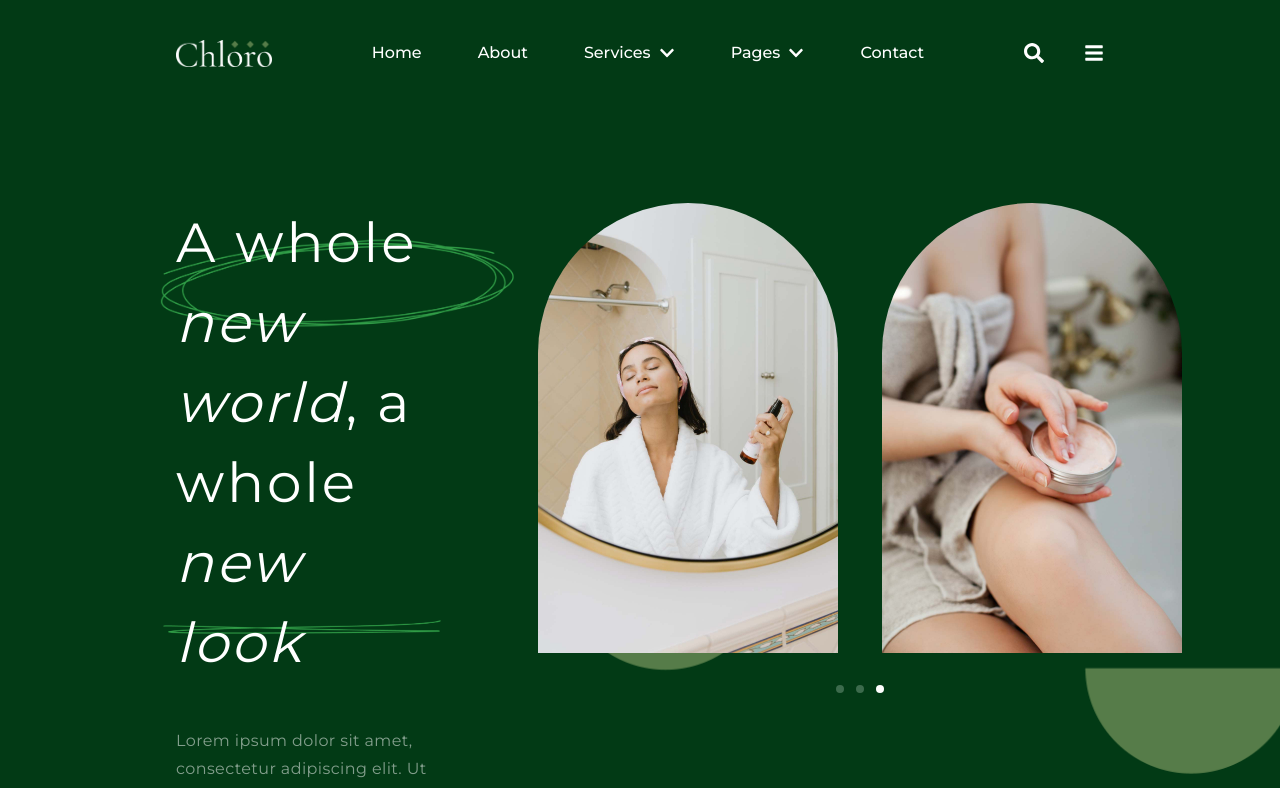
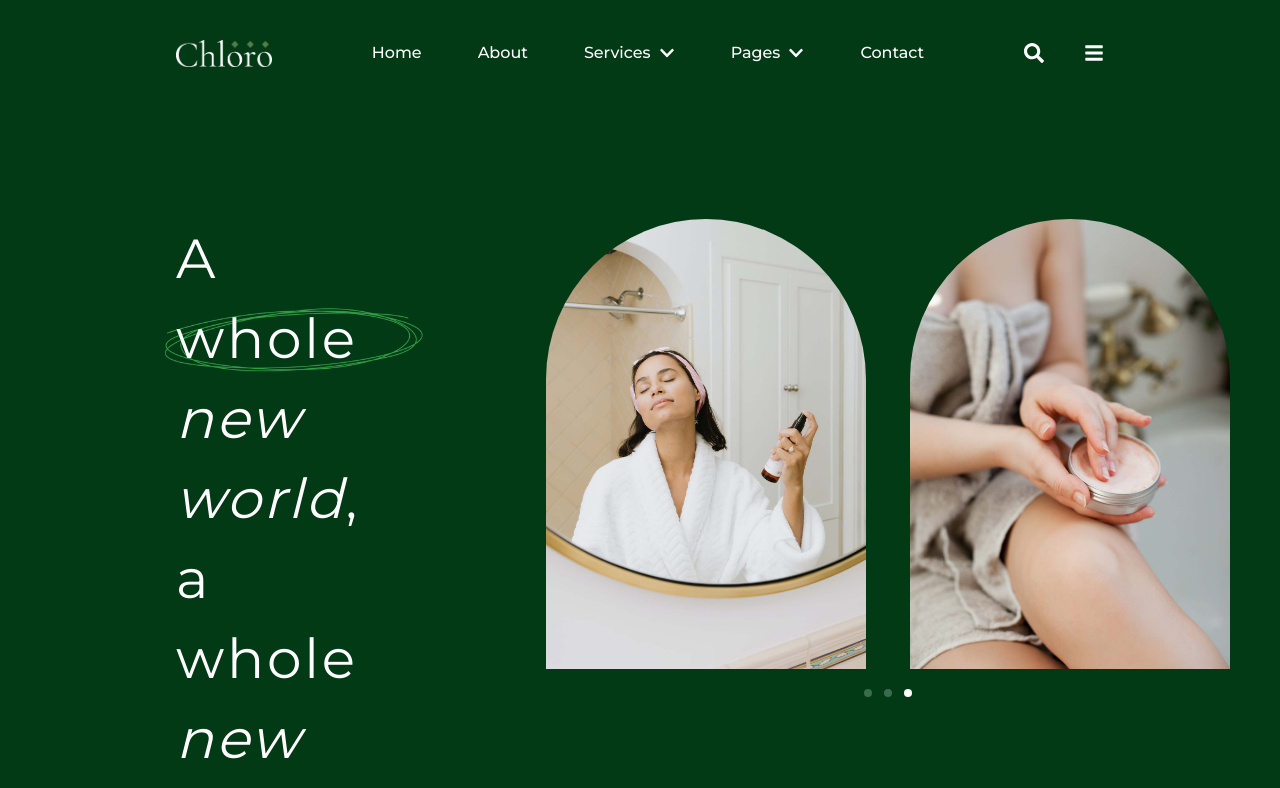
Before and after one commit to Aradhya-005/chloro, a Next.js app: page / in a window 1280 px wide. Shown: the top 788 px of the page. Built offline with nearby package versions, Linux system fonts and the light colour scheme.

Commit message:
fixing the carousel

```diff
--- a/src/components/HeroCarousel.js
+++ b/src/components/HeroCarousel.js
@@ -37,9 +37,9 @@ export default function HeroCarousel() {
 
   return (
     <>
-      <div className="relative w-full max-w-3xl mx-auto">
+      <div className="relative w-full max-w-3xl mx-auto ">
         {/* Carousel container */}
-        <div className="overflow-hidden h-[650px]">
+        <div className="overflow-hidden h-[450px] ">
           <div
             className="flex transition-transform duration-500 ease-in-out"
             style={{
@@ -49,10 +49,10 @@ export default function HeroCarousel() {
             {imageGroups.map((group, groupIndex) => (
               <div
                 key={groupIndex}
-                className="min-w-full flex mb-4 gap-11 justify-center"
+                className="min-w-full flex  gap-11 justify-center"
               >
                 {group.map((image, imgIndex) => (
-                  <div key={imgIndex} className="relative w-[300px] h-[450px]">
+                  <div key={imgIndex} className="relative w-[320px] h-[450px]">
                     <Image
                       src={image}
                       alt={`Slide image ${imgIndex + 1}`}
@@ -68,7 +68,7 @@ export default function HeroCarousel() {
         </div>
 
         {/* Dot indicators */}
-        <div className="absolute bottom-40 left-1/2 transform -translate-x-1/2 flex space-x-3">
+        <div className="absolute -bottom-7 left-1/2 transform -translate-x-1/2 flex space-x-3 ">
           {imageGroups.map((_, index) => (
             <button
               key={index}
--- a/src/components/HeroSection.js
+++ b/src/components/HeroSection.js
@@ -8,17 +8,10 @@ import Image from "next/image";
 function HeroSection() {
   return (
     <>
-      <section className="relative flex flex-row bg-[#023A15] h-screen pl-44 pt-24 justify-between gap-12 z-0">
+      <section className="relative flex flex-row bg-[#023A15] px-44  h-[90vh] w-full pt-28">
         {/* Background Image Div */}
-        <div className="max-w-[535px] h-screen">
-          <div
-            className="absolute -top-24 right-0 w-[96%] h-full bg-no-repeat bg-cover z-1 justify-center"
-            style={{
-              backgroundImage: `url(${HeroBackgroundImage.src})`,
-              backgroundPosition: "center",
-              backgroundSize: "cover",
-            }}
-          ></div>
+        <div className="relative max-w-[535px]">
+
 
           {/* Foreground Text */}
           <div className="relative z-10 text-[#FFFFFF] text-[55px] tracking-wider leading-[80px] group">
@@ -65,7 +58,6 @@ function HeroSection() {
                   transform: "scale(1.1)", // Scales down the image slightly
                 }}
               ></div>
-
             </div>
             <p className="text-[16px] leading-7 tracking-wide pt-11 pb-8 text-[#FFFFFF82]">
               Lorem ipsum dolor sit amet, consectetur adipiscing elit. Ut elit
@@ -79,7 +71,7 @@ function HeroSection() {
         </div>
 
         {/* Hero Carousel */}
-        <div className="relative z-10 pr-9 ">
+        <div className="relative z-10 -right-36 ">
           <HeroCarousel />
         </div>
       </section>
```
